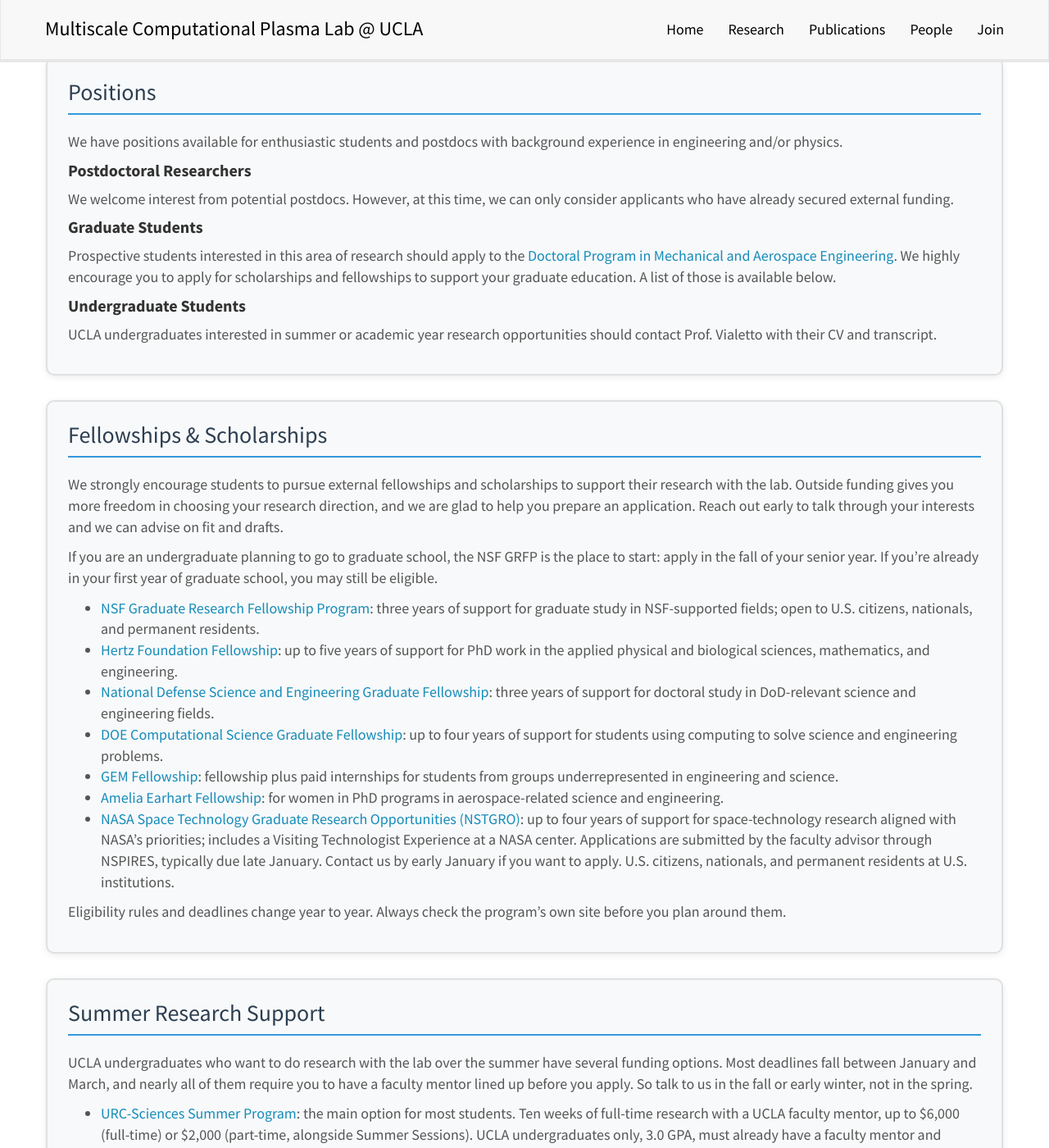
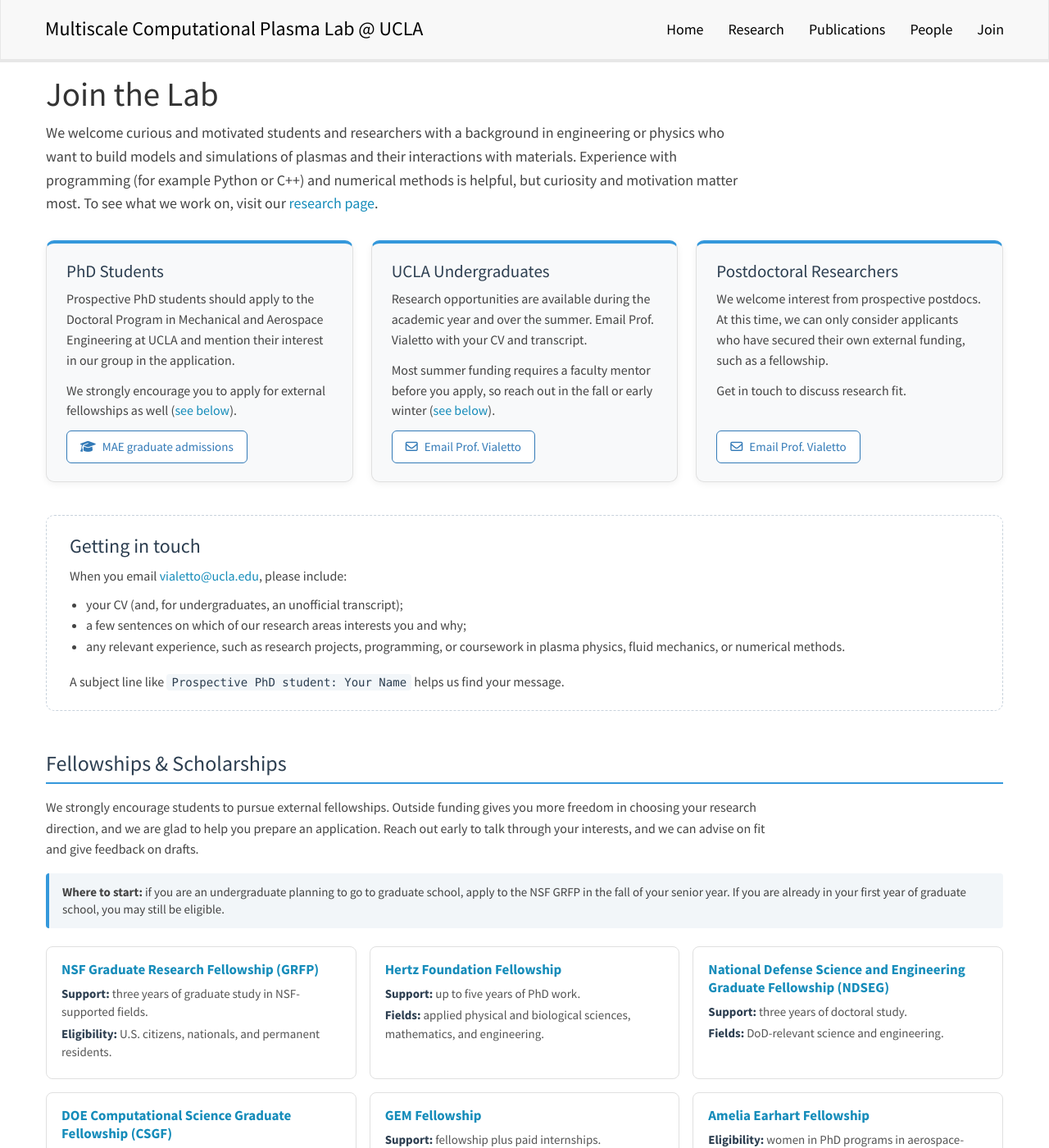
Before and after one commit to vialetto/vialettolab, a Jekyll site: the page built from _pages/positions.md, in a window 1280 px wide and 1400 px high. Shown: the whole window at 82% size. Built offline with Jekyll 4.4.1, drawn with Linux system fonts in a browser that asks for light colours; nearby versions of some CDN libraries; a style sheet for code colours, icons or effects is not loaded; some of the changed text lies outside the part shown.

Commit message:
Redesign Join page: audience cards, contact guidance, funding grids
Co-Authored-By: Claude Opus 5.5 <noreply@anthropic.com>

```diff
--- a/_pages/positions.md
+++ b/_pages/positions.md
@@ -1,67 +1,161 @@
 ---
-title: "Positions"
+title: "Join the Lab"
 layout: textlay
 description: "Research opportunities in computational plasma physics at UCLA for PhD students, postdocs, and undergraduates, plus fellowships and summer funding."
 permalink: /positions/
 ---
 
-<div class="research-box" markdown="1">
+<style>
+.join-intro { font-size: 18px; line-height: 1.6; color: #444; margin: 10px 0 30px 0; max-width: 860px; }
+.join-paths { display: grid; grid-template-columns: repeat(auto-fit, minmax(260px, 1fr)); gap: 22px; margin: 0 0 40px 0; }
+.join-card { display: flex; flex-direction: column; background: #f8f9fa; border: 1px solid #e0e0e0; border-top: 4px solid #3498db; border-radius: 10px; padding: 22px 24px; box-shadow: 0 2px 8px rgba(0,0,0,0.06); }
+.join-card h3 { margin: 0 0 10px 0; font-size: 21px; color: #2c3e50; }
+.join-card p { font-size: 16px; line-height: 1.55; color: #444; margin: 0 0 12px 0; }
+.join-card .join-btn { margin-top: auto; align-self: flex-start; }
+.join-btn { display: inline-flex; align-items: center; gap: 8px; padding: 8px 16px; font-size: 15px; border: 1px solid #337ab7; border-radius: 6px; color: #337ab7; background: #fff; text-decoration: none; transition: background 0.15s, color 0.15s; }
+.join-btn:hover, .join-btn:focus { background: #337ab7; color: #fff; text-decoration: none; }
+.join-contact { border: 1px dashed #c8d2dc; border-radius: 10px; padding: 24px 28px; margin: 0 0 50px 0; }
+.join-contact h2 { margin: 0 0 12px 0; font-size: 24px; color: #2c3e50; }
+.join-contact ul { margin: 0 0 18px 0; padding-left: 20px; font-size: 16px; line-height: 1.6; color: #444; }
+.join-contact code { font-size: 14px; color: #2c3e50; background: #f2f6f9; padding: 2px 6px; border-radius: 4px; }
+.join-section h2 { font-size: 26px; color: #2c3e50; border-bottom: 2px solid #3498db; padding-bottom: 8px; margin: 0 0 16px 0; }
+.join-section > p { font-size: 16px; line-height: 1.6; color: #444; max-width: 900px; }
+.join-tip { background: #f2f6f9; border-left: 4px solid #3498db; border-radius: 4px; padding: 12px 16px; font-size: 15px; color: #444; margin: 16px 0 22px 0; }
+.fund-grid { display: grid; grid-template-columns: repeat(auto-fit, minmax(300px, 1fr)); gap: 16px; margin: 0 0 14px 0; }
+.fund { background: #fff; border: 1px solid #e0e0e0; border-radius: 8px; padding: 16px 18px; }
+.fund h4 { margin: 0 0 8px 0; font-size: 17px; font-weight: 700; line-height: 1.3; }
+.fund p { margin: 0 0 4px 0; font-size: 15px; line-height: 1.5; color: #555; }
+.fund-wide { grid-column: 1 / -1; }
+.fund .fund-label { font-weight: 700; color: #2c3e50; }
+.join-note { font-size: 14px; color: #777; font-style: italic; margin: 6px 0 50px 0; }
+</style>
 
-### Positions
-We have positions available for enthusiastic students and postdocs with background experience in engineering and/or physics.
+# Join the Lab
 
-#### **Postdoctoral Researchers**
-We welcome interest from potential postdocs. However, at this time, we can only consider applicants who have already secured external funding.
+<p class="join-intro">
+We welcome curious and motivated students and researchers with a background in engineering or physics who want to build models and simulations of plasmas and their interactions with materials. Experience with programming (for example Python or C++) and numerical methods is helpful, but curiosity and motivation matter most. To see what we work on, visit our <a href="{{ site.url }}{{ site.baseurl }}/research/">research page</a>.
+</p>
 
-#### **Graduate Students**
-Prospective students interested in this area of research should apply to the [Doctoral Program in Mechanical and Aerospace Engineering](https://www.mae.ucla.edu/graduate-admissions/).
-We highly encourage you to apply for scholarships and fellowships to support your graduate education. A list of those is available below.
+<div class="join-paths" markdown="0">
 
-#### **Undergraduate Students**
-UCLA undergraduates interested in summer or academic year research opportunities should contact Prof. Vialetto with their CV and transcript.
+<div class="join-card">
+<h3>PhD Students</h3>
+<p>Prospective PhD students should apply to the Doctoral Program in Mechanical and Aerospace Engineering at UCLA and mention their interest in our group in the application.</p>
+<p>We strongly encourage you to apply for external fellowships as well (<a href="#fellowships">see below</a>).</p>
+<a class="join-btn" href="https://www.mae.ucla.edu/graduate-admissions/" target="_blank" rel="noopener"><i class="fa-solid fa-graduation-cap"></i> MAE graduate admissions</a>
+</div>
+
+<div class="join-card">
+<h3>UCLA Undergraduates</h3>
+<p>Research opportunities are available during the academic year and over the summer. Email Prof. Vialetto with your CV and transcript.</p>
+<p>Most summer funding requires a faculty mentor before you apply, so reach out in the fall or early winter (<a href="#summer">see below</a>).</p>
+<a class="join-btn" href="mailto:vialetto@ucla.edu?subject=Prospective%20undergraduate%20researcher"><i class="fa-regular fa-envelope"></i> Email Prof. Vialetto</a>
+</div>
+
+<div class="join-card">
+<h3>Postdoctoral Researchers</h3>
+<p>We welcome interest from prospective postdocs. At this time, we can only consider applicants who have secured their own external funding, such as a fellowship.</p>
+<p>Get in touch to discuss research fit.</p>
+<a class="join-btn" href="mailto:vialetto@ucla.edu?subject=Prospective%20postdoc"><i class="fa-regular fa-envelope"></i> Email Prof. Vialetto</a>
+</div>
 
 </div>
 
-<div class="research-box" markdown="1">
+<div class="join-contact" markdown="0">
+<h2>Getting in touch</h2>
+<p style="font-size: 16px; color: #444;">When you email <a href="mailto:vialetto@ucla.edu">vialetto@ucla.edu</a>, please include:</p>
+<ul>
+<li>your CV (and, for undergraduates, an unofficial transcript);</li>
+<li>a few sentences on which of our research areas interests you and why;</li>
+<li>any relevant experience, such as research projects, programming, or coursework in plasma physics, fluid mechanics, or numerical methods.</li>
+</ul>
+<p style="font-size: 16px; color: #444; margin: 0;">A subject line like <code>Prospective PhD student: Your Name</code> helps us find your message.</p>
+</div>
 
-### Fellowships & Scholarships
-We strongly encourage students to pursue external fellowships and scholarships to support their research with the lab. Outside funding gives you more freedom in choosing your research direction, and we are glad to help you prepare an application. Reach out early to talk through your interests and we can advise on fit and drafts.
+<div class="join-section" id="fellowships" markdown="0">
+<h2>Fellowships &amp; Scholarships</h2>
+<p>We strongly encourage students to pursue external fellowships. Outside funding gives you more freedom in choosing your research direction, and we are glad to help you prepare an application. Reach out early to talk through your interests, and we can advise on fit and give feedback on drafts.</p>
 
-If you are an undergraduate planning to go to graduate school, the NSF GRFP is the place to start: apply in the fall of your senior year. If you're already in your first year of graduate school, you may still be eligible.
+<div class="join-tip"><strong>Where to start:</strong> if you are an undergraduate planning to go to graduate school, apply to the NSF GRFP in the fall of your senior year. If you are already in your first year of graduate school, you may still be eligible.</div>
 
-* [NSF Graduate Research Fellowship Program](https://www.nsfgrfp.org/):
-  three years of support for graduate study in NSF-supported fields; open to U.S. citizens, nationals, and permanent residents.
-* [Hertz Foundation Fellowship](https://www.hertzfoundation.org/):
-  up to five years of support for PhD work in the applied physical and biological sciences, mathematics, and engineering.
-* [National Defense Science and Engineering Graduate Fellowship](https://www.ndseg.org/):
-  three years of support for doctoral study in DoD-relevant science and engineering fields.
-* [DOE Computational Science Graduate Fellowship](https://www.krellinst.org/csgf/):
-  up to four years of support for students using computing to solve science and engineering problems.
-* [GEM Fellowship](https://www.gemfellowship.org/):
-  fellowship plus paid internships for students from groups underrepresented in engineering and science.
-* [Amelia Earhart Fellowship](https://www.zonta.org/Web/Web/Programs/Education/Amelia_Earhart_Fellowship.aspx):
-  for women in PhD programs in aerospace-related science and engineering.
-* [NASA Space Technology Graduate Research Opportunities (NSTGRO)](https://www.nasa.gov/learning-resources/internship-programs/nasa-fellowships/):
-  up to four years of support for space-technology research aligned with NASA's priorities; includes a Visiting Technologist Experience at a NASA center. Applications are submitted by the faculty advisor through NSPIRES, typically due late January. Contact us by early January if you want to apply. U.S. citizens, nationals, and permanent residents at U.S. institutions.
+<div class="fund-grid">
 
-Eligibility rules and deadlines change year to year. Always check the program's own site before you plan around them.
+<div class="fund">
+<h4><a href="https://www.nsfgrfp.org/" target="_blank" rel="noopener">NSF Graduate Research Fellowship (GRFP)</a></h4>
+<p><span class="fund-label">Support:</span> three years of graduate study in NSF-supported fields.</p>
+<p><span class="fund-label">Eligibility:</span> U.S. citizens, nationals, and permanent residents.</p>
+</div>
+
+<div class="fund">
+<h4><a href="https://www.hertzfoundation.org/" target="_blank" rel="noopener">Hertz Foundation Fellowship</a></h4>
+<p><span class="fund-label">Support:</span> up to five years of PhD work.</p>
+<p><span class="fund-label">Fields:</span> applied physical and biological sciences, mathematics, and engineering.</p>
+</div>
+
+<div class="fund">
+<h4><a href="https://www.ndseg.org/" target="_blank" rel="noopener">National Defense Science and Engineering Graduate Fellowship (NDSEG)</a></h4>
+<p><span class="fund-label">Support:</span> three years of doctoral study.</p>
+<p><span class="fund-label">Fields:</span> DoD-relevant science and engineering.</p>
+</div>
+
+<div class="fund">
+<h4><a href="https://www.krellinst.org/csgf/" target="_blank" rel="noopener">DOE Computational Science Graduate Fellowship (CSGF)</a></h4>
+<p><span class="fund-label">Support:</span> up to four years.</p>
+<p><span class="fund-label">Fields:</span> using computing to solve science and engineering problems.</p>
+</div>
+
+<div class="fund">
+<h4><a href="https://www.gemfellowship.org/" target="_blank" rel="noopener">GEM Fellowship</a></h4>
+<p><span class="fund-label">Support:</span> fellowship plus paid internships.</p>
+<p><span class="fund-label">Eligibility:</span> students from groups underrepresented in engineering and science.</p>
+</div>
+
+<div class="fund">
+<h4><a href="https://www.zonta.org/Web/Web/Programs/Education/Amelia_Earhart_Fellowship.aspx" target="_blank" rel="noopener">Amelia Earhart Fellowship</a></h4>
+<p><span class="fund-label">Eligibility:</span> women in PhD programs in aerospace-related science and engineering.</p>
+</div>
+
+<div class="fund fund-wide">
+<h4><a href="https://www.nasa.gov/learning-resources/internship-programs/nasa-fellowships/" target="_blank" rel="noopener">NASA Space Technology Graduate Research Opportunities (NSTGRO)</a></h4>
+<p><span class="fund-label">Support:</span> up to four years of space-technology research aligned with NASA's priorities, including a Visiting Technologist Experience at a NASA center.</p>
+<p><span class="fund-label">Eligibility:</span> U.S. citizens, nationals, and permanent residents at U.S. institutions.</p>
+<p><span class="fund-label">How to apply:</span> the faculty advisor submits the application through NSPIRES, typically due in late January. Contact us by early January if you want to apply.</p>
+</div>
 
 </div>
+<p class="join-note">Eligibility rules and deadlines change from year to year. Always check the program's own site before you plan around them.</p>
+</div>
 
-<div class="research-box" markdown="1">
+<div class="join-section" id="summer" markdown="0">
+<h2>Summer Research for UCLA Undergraduates</h2>
+<p>UCLA undergraduates who want to do research with the lab over the summer have several funding options. Most deadlines fall between January and March, and nearly all require a faculty mentor before you apply, so talk to us in the fall or early winter rather than in the spring.</p>
 
-### Summer Research Support
-UCLA undergraduates who want to do research with the lab over the summer have several funding options. Most deadlines fall between January and March, and nearly all of them require you to have a faculty mentor lined up before you apply. So talk to us in the fall or early winter, not in the spring.
+<div class="fund-grid">
 
-* [URC-Sciences Summer Program](https://sciences.ugresearch.ucla.edu/programs-and-scholarships/urc-sciences-summer-program/):
-  the main option for most students. Ten weeks of full-time research with a UCLA faculty mentor, up to $6,000 (full-time) or $2,000 (part-time, alongside Summer Sessions). UCLA undergraduates only, 3.0 GPA, must already have a faculty mentor and completed lab safety training, must intend to pursue a PhD, and cannot be receiving other summer funding for lab work. Applications are submitted through MyUCLA; the 2026 window ran January 12 – March 2.
-* [UC LEADS](https://sciences.ugresearch.ucla.edu/programs-and-scholarships/uc-leads/):
-  a two-year fellowship, not a summer program — up to $6,000/year for academic-year research plus a $5,000 summer scholarship. Nine UCLA students per cohort. Physical sciences or engineering majors only (UCLA's program no longer admits life science majors), rising juniors, educationally or economically disadvantaged, U.S. citizens, permanent residents, or AB-540. Note that the second summer is spent at a different UC campus. Deadline was March 1, 2026.
-* [SURP (Summer Undergraduate Research Program, Samueli)](https://www.seasoasa.ucla.edu/surp/):
-  a structure, not a funding source — SURP does not place or fund students in labs. It wraps a cohort experience (workshops, progress reports, poster symposium) around students who are new to research and have already joined a lab, where the faculty mentor supplies the stipend. If you want to do this, we have to enroll you and fund you; the student's part is an interest form. Ten-week commitment; in 2026 it ran June 22 – August 28.
-* [UCLA Research Programs (master listing)](https://sciences.ugresearch.ucla.edu/programs-and-scholarships/research-programs/):
-  central directory of UCLA undergraduate research programs, scholarships, and awards across disciplines. Worth browsing for program-specific options not listed here.
+<div class="fund">
+<h4><a href="https://sciences.ugresearch.ucla.edu/programs-and-scholarships/urc-sciences-summer-program/" target="_blank" rel="noopener">URC-Sciences Summer Program</a></h4>
+<p>The main option for most students: ten weeks of full-time research with a UCLA faculty mentor.</p>
+<p><span class="fund-label">Support:</span> up to $6,000 full-time, or $2,000 part-time alongside Summer Sessions.</p>
+<p><span class="fund-label">Eligibility:</span> UCLA undergraduates with a 3.0 GPA who intend to pursue a PhD, have a faculty mentor, have completed lab safety training, and are not receiving other summer funding for lab work.</p>
+<p><span class="fund-label">How to apply:</span> through MyUCLA, typically between January and early March.</p>
+</div>
 
-Program details and deadlines change every year. Always confirm on the program's own site, and contact us early — for most of these, we need to be involved before you apply.
+<div class="fund">
+<h4><a href="https://sciences.ugresearch.ucla.edu/programs-and-scholarships/uc-leads/" target="_blank" rel="noopener">UC LEADS</a></h4>
+<p>A two-year fellowship (not only a summer program) for nine UCLA students per cohort. The second summer is spent at a different UC campus.</p>
+<p><span class="fund-label">Support:</span> up to $6,000 per year for academic-year research, plus a $5,000 summer scholarship.</p>
+<p><span class="fund-label">Eligibility:</span> rising juniors in the physical sciences or engineering who are educationally or economically disadvantaged; U.S. citizens, permanent residents, or AB-540 students.</p>
+<p><span class="fund-label">Deadline:</span> typically early March.</p>
+</div>
+
+<div class="fund">
+<h4><a href="https://www.seasoasa.ucla.edu/surp/" target="_blank" rel="noopener">Samueli Summer Undergraduate Research Program (SURP)</a></h4>
+<p>A ten-week program (late June to late August) for students who are new to research, with workshops, progress reports, and a closing poster symposium.</p>
+<p><span class="fund-label">How it works:</span> SURP does not place or fund students. Once you have joined our lab, we enroll you and provide your stipend; your part is to fill out an interest form.</p>
+</div>
+
 
 </div>
+<p style="font-size: 16px; color: #444; margin: 4px 0 6px 0;">For more options, browse the <a href="https://sciences.ugresearch.ucla.edu/programs-and-scholarships/research-programs/" target="_blank" rel="noopener">UCLA Research Programs directory</a>, the central list of undergraduate research programs, scholarships, and awards across disciplines.</p>
+<p class="join-note">Program details and deadlines change every year. Always confirm on the program's own site, and contact us early: for most of these programs, we need to be involved before you apply.</p>
+</div>
```
